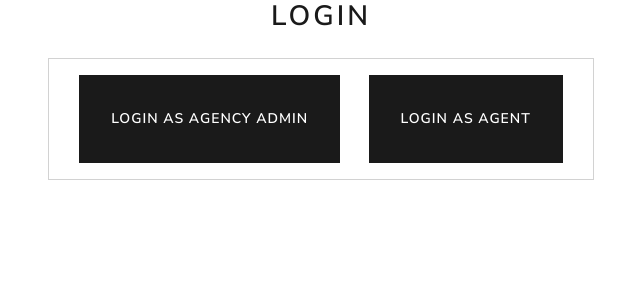
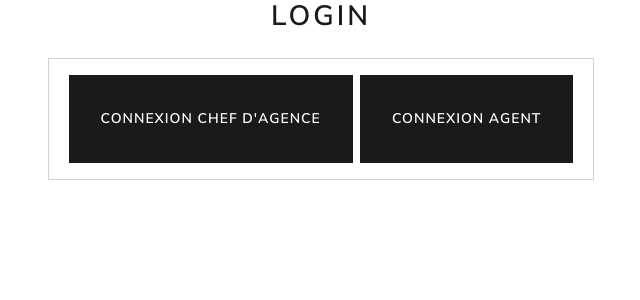
Before and after one commit to codebadolo/SaaS-Reg, a Django app: page / in a window 1280 px wide. Shown: the top 300 px of the page, without its empty margins (319-959 px from the left). Run offline with Django 5.2, Linux system fonts and the light colour scheme; some libraries are stand-ins or nearby versions.

Commit message:
meet  with tall

```diff
--- a/accounts/templates/accounts/home.html
+++ b/accounts/templates/accounts/home.html
@@ -11,8 +11,8 @@
             <div class="card">
                 <div class="card-body">
                     <div class="d-flex justify-content-around">
-                        <a href="{% url 'accounts:agency_login' %}" class="btn btn-primary btn-lg">Login as Agency Admin</a>
-                        <a href="{% url 'accounts:agent_login' %}" class="btn btn-primary btn-lg">Login as Agent</a>
+                        <a href="{% url 'accounts:agency_login' %}" class="btn btn-primary btn-lg"> Connexion Chef d'Agence </a>
+                        <a href="{% url 'accounts:agent_login' %}" class="btn btn-primary btn-lg">Connexion Agent</a>
                     </div>
                 </div>
             </div>
--- a/saasmain/settings.py
+++ b/saasmain/settings.py
@@ -31,6 +31,7 @@ ALLOWED_HOSTS = []
 # Application definition
 
 INSTALLED_APPS = [
+     'jazzmin',
     'django.contrib.admin',
     'django.contrib.auth',
     'django.contrib.contenttypes',
```
Also changed, not shown: db.sqlite3, media/agency_logos/holare.jpeg (added).
